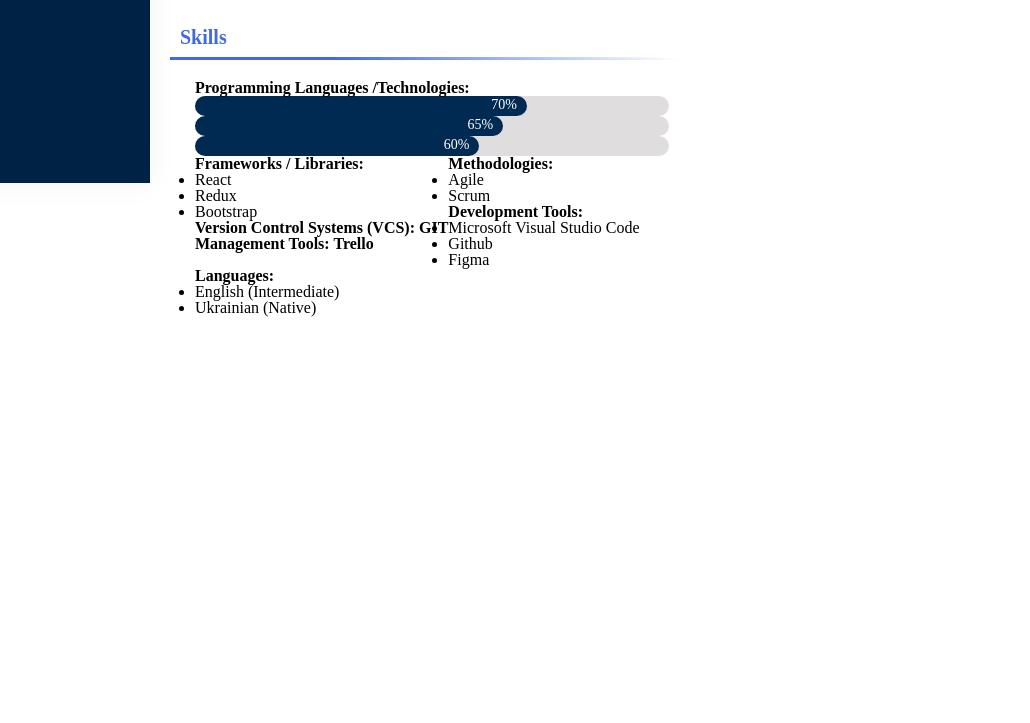
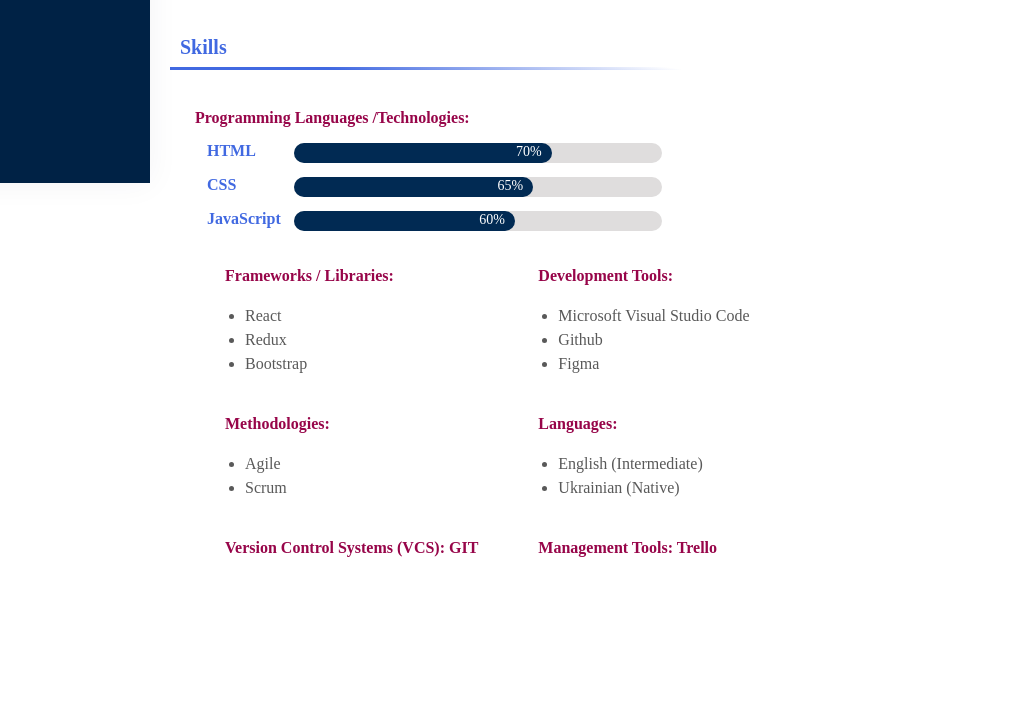
Before and after one commit to AnnaRudka/CV-Project, a website: page index.html in a window 1280 px wide. Shown: the part 617-1340 px from the top of the page, 250-1280 px from the left. Drawn offline with Linux system fonts and the light colour scheme.

Commit message:
Changes to Skills section added

```diff
--- a/index.html
+++ b/index.html
@@ -85,50 +85,57 @@
                 <h5>Skills</h5>
             </div>
             <div class="section-content skills-content">
-
                 <div class="skills-bar">
-                    <h3>Programming Languages /Technologies:</h3>
+                    <h4>Programming Languages /Technologies:</h4>
+                    <div class="skill-item">
+                        <h5>HTML</h5>
                         <div class="skill-block">
                             <div class="skill-value" id="myBar" data-percent="70"></div>
                         </div>
+                    </div>
+                    <div class="skill-item">
+                        <h5>CSS</h5>
                         <div class="skill-block">
                             <div class="skill-value" id="myBar2" data-percent="65"></div>
                         </div>
+                    </div>
+                    <div class="skill-item">
+                        <h5>JavaScript</h5>
                         <div class="skill-block">
                             <div class="skill-value" id="myBar3" data-percent="60"></div>
                         </div>
-
                     </div>
-                <div class="skills-list">
-                    <div>
-                        <h3>Frameworks / Libraries:</h3>
-                        <ul>
-                            <li>React</li>
-                            <li>Redux</li>
-                            <li>Bootstrap</li>
+                </div>
+                <div class="tech-skills-list">
+                    <div class="skills-list__block">
+                        <h4>Frameworks / Libraries:</h4>
+                        <ul class="skills-list">
+                            <li class="skills-list-item">React</li>
+                            <li class="skills-list-item">Redux</li>
+                            <li class="skills-list-item">Bootstrap</li>
                         </ul>
-                        <h3>Version Control Systems (VCS): <span>GIT</span></h3>
-                        <h3>Management Tools: <span>Trello</span></h3>
+                        <h4>Methodologies:</h4>
+                        <ul class="skills-list">
+                            <li class="skills-list-item">Agile</li>
+                            <li class="skills-list-item">Scrum</li>
+                        </ul>
+                        <h4>Version Control Systems (VCS): <span>GIT</span></h4>
                     </div>
                     <div>
-                        <h3>Methodologies:</h3>
-                        <ul>
-                            <li>Agile</li>
-                            <li>Scrum</li>
+                        <h4>Development Tools:</h4>
+                        <ul class="skills-list">
+                            <li class="skills-list-item">Microsoft Visual Studio Code</li>
+                            <li class="skills-list-item">Github</li>
+                            <li class="skills-list-item">Figma</li>
+                        </ul class="skills-list">
+                        <h4>Languages:</h4>
+                        <ul class="skills-list">
+                            <li class="skills-list-item">English (Intermediate)</li>
+                            <li class="skills-list-item">Ukrainian (Native)</li>
                         </ul>
-                        <h3>Development Tools:</h3>
-                        <ul>
-                            <li>Microsoft Visual Studio Code</li>
-                            <li>Github</li>
-                            <li>Figma</li>
-                        </ul>
+                        <h4>Management Tools: <span>Trello</span></h4>
                     </div>
-                </div>
-                <div><h3>Languages:</h3>
-                <ul>
-                    <li>English (Intermediate)</li>
-                    <li>Ukrainian (Native)</li>
-                </ul></div>
+                </div
             </div>
         </section>
         <section class="education-container section" id="education">
--- a/style.css
+++ b/style.css
@@ -193,7 +193,7 @@ img {
   height: 100vh;
 }
 .section-content {
-  padding: 20px 45px;
+  padding: 30px 45px;
 }
 .main-content .about-content p {
   text-align: justify;
@@ -271,15 +271,29 @@ img {
 .main-content .about-content .about-button a:hover:before {
   width: 150%;
 }
-.skills-bar {
+.main-content .skills-bar {
   width: 60%;
+}
+.main-content h4 {
+  /* color: #002245; */
+  color: #970549;
+  padding: 10px 0;
+}
+.skills-bar .skill-item {
+  display: flex;
+  padding: 7px;
+}
+.skills-bar .skill-item h5 {
+  flex: 0 0 20%;
+  font-size: 16px;
+  color: #4169e1;
+  padding: 0 5px;
 }
 .skills-bar .skill-block {
   width: 100%;
   background-color: rgb(223, 221, 221);
   border-radius: 20px;
 }
-
 .skills-bar .skill-value {
   color: #ffffff;
   font-size: 14px;
@@ -290,8 +304,13 @@ img {
   border-radius: 20px;
   background-color: #012a53;
 }
-.skills-list {
+.tech-skills-list {
   display: flex;
+  padding: 20px 30px;
+  justify-content: start;
+}
+.tech-skills-list .skills-list__block {
+  padding-right: 60px;
 }
 .prof-title {
   font-size: 16px;
@@ -313,12 +332,14 @@ img {
   font-weight: 400;
   line-height: 24px;
 }
-.prof-duties {
+.prof-duties,
+.skills-list {
   margin-top: 10px;
   margin-bottom: 30px;
   margin-left: 20px;
 }
-.prof-duties-item {
+.prof-duties-item,
+.skills-list-item {
   color: #595959;
   font-size: 16px;
   font-weight: 400;
```
Lines whose indentation alone changed are shown as unchanged.
